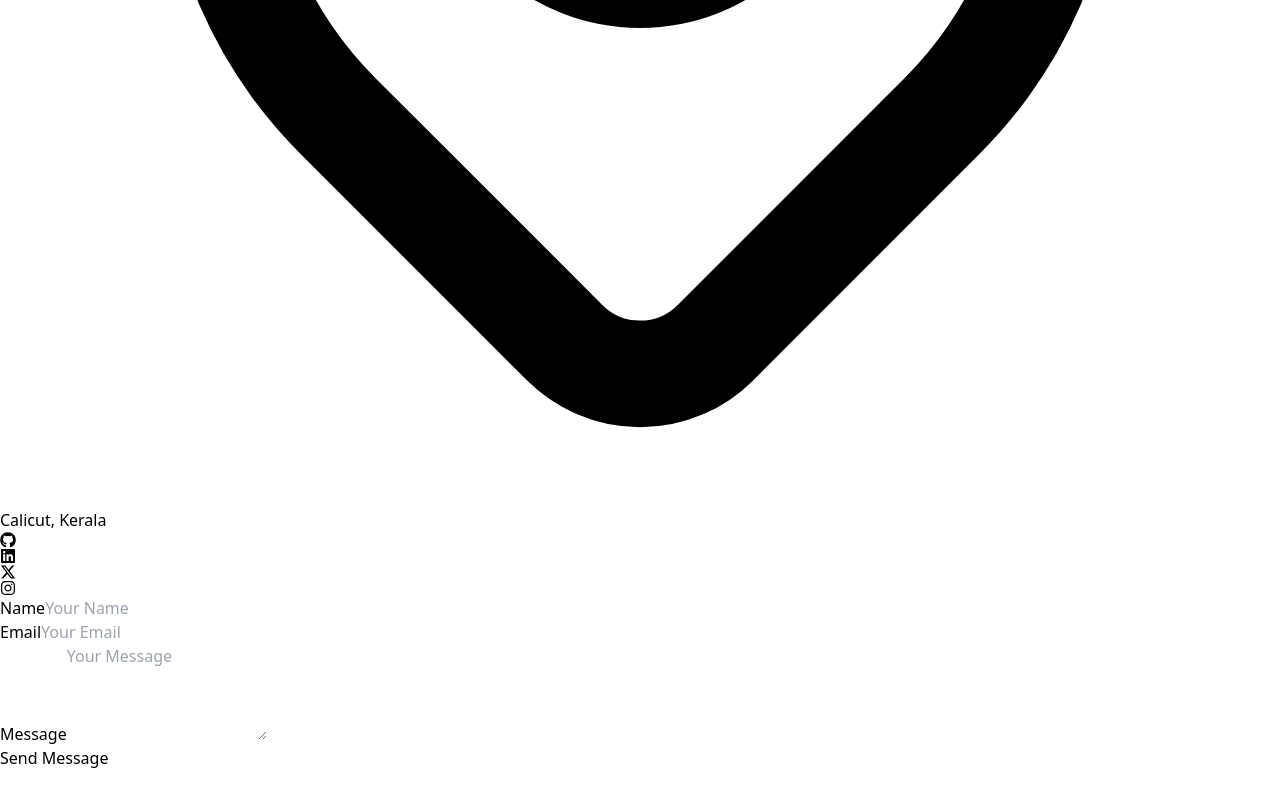
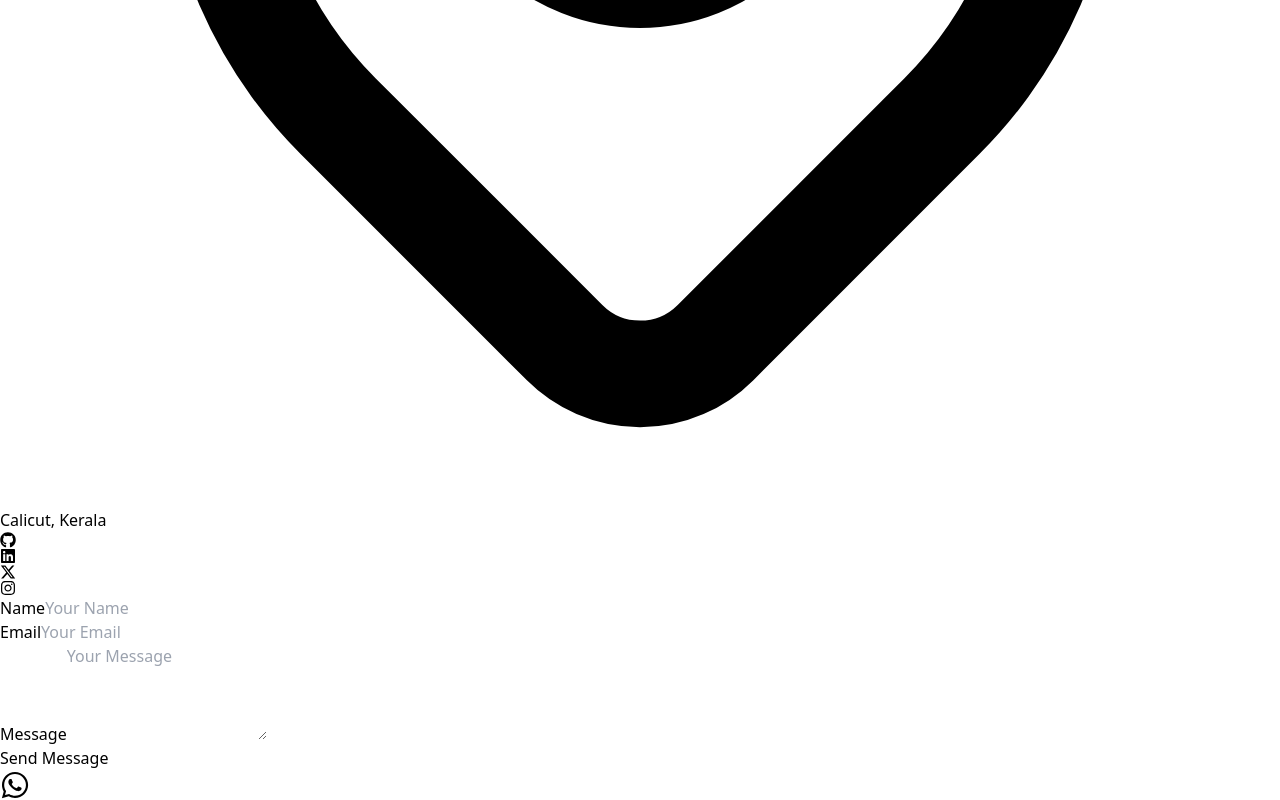
Before and after one commit to Minhajkc/Portfolio, a React (Vite) app: page /contact in a window 1280 px wide. Shown: the part 3969-4769 px from the top of the page. Before the commit the page ends 4739 px from the top, so only its background shows below. Built offline with nearby package versions, Linux system fonts and the light colour scheme.

Commit message:
added whatsapp button

```diff
--- a/src/Components/Contact.jsx
+++ b/src/Components/Contact.jsx
@@ -1,5 +1,6 @@
 import React,{useState} from 'react';
-import { FaGithub, FaLinkedin, FaXTwitter, FaInstagram } from 'react-icons/fa6';
+import { FaGithub, FaLinkedin, FaXTwitter, FaInstagram,FaWhatsapp  } from 'react-icons/fa6';
+
 function Contact() {
 
     const [formData, setFormData] = useState({
@@ -144,6 +145,15 @@
 
     </div>
 
+    <a
+  href="https://wa.me/917034936080" // Corrected: Removed the extra forward slash
+  target="_blank"
+  rel="noopener noreferrer"
+  className="fixed bottom-4 right-4 bg-green-500 text-white p-4 rounded-full shadow-lg hover:bg-green-600 transition-colors duration-300"
+>
+  <FaWhatsapp size={30} />
+</a>
+
 </section>
   )
 }
```
